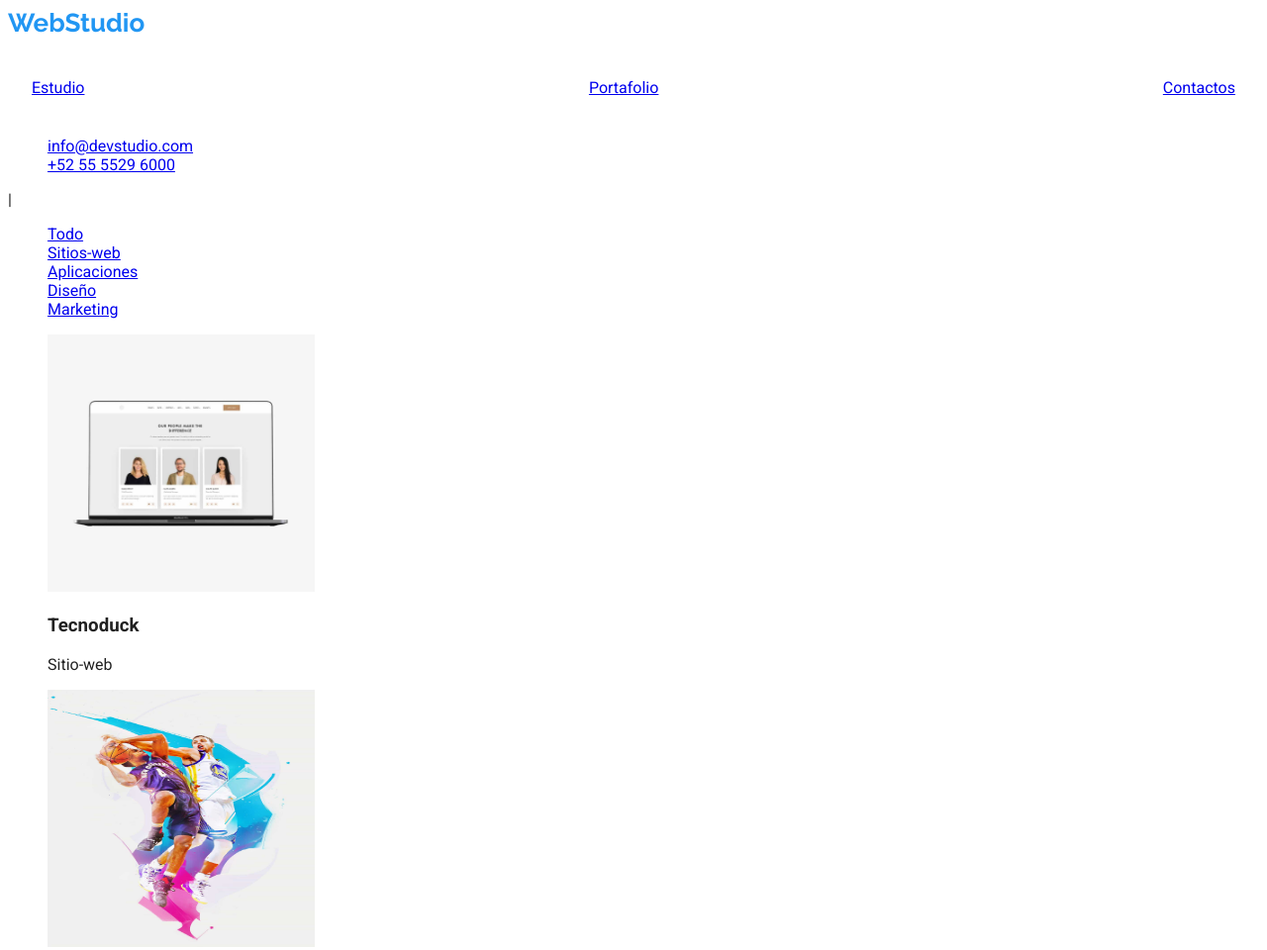
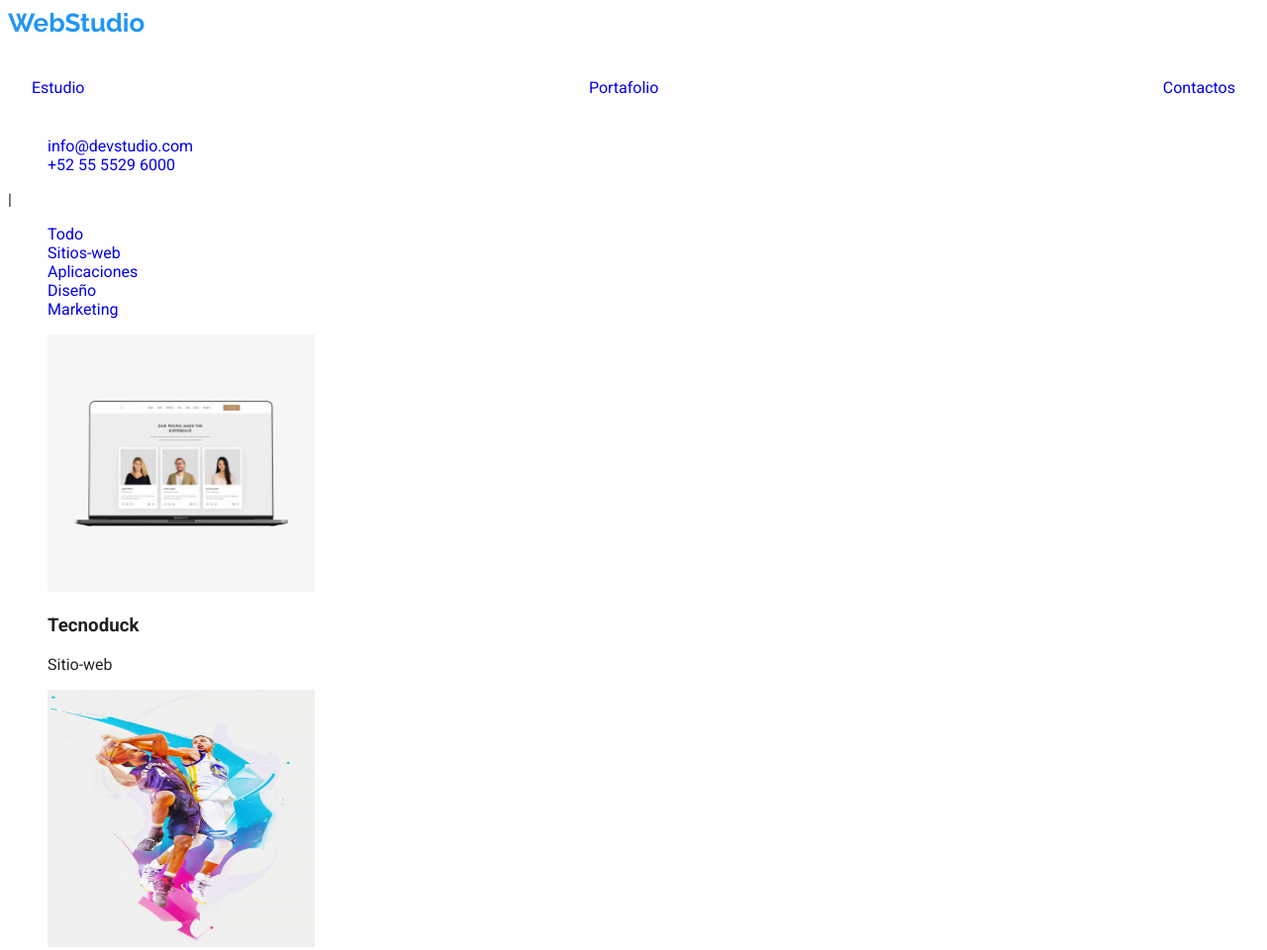
Before and after one commit to Proximacentaurion/goit-markup-hw-02, a plain HTML site: page portafolio.html in a window 1280 px wide. Shown: the top 960 px of the page at 99% size. Drawn offline with Linux system fonts and the light colour scheme.

Commit message:
Se quita el subrayado de los botones y se agrega un cambio de color
Se quita el subrayado de los botones y se agrega un cambio de color

```diff
--- a/css/styles.css
+++ b/css/styles.css
@@ -8,6 +8,15 @@ body {
   padding: 24px;
   justify-content: space-between;
   align-items: center;
+}
+
+/* Para eliminar el subrayado en los enlaces de la barra de navegación */
+.nav-link {
+  text-decoration: none;
+}
+
+.nav-link:hover{
+  color: #1565C0;
 }
 
 /* Estilos para los botones en lugar de enlaces */
@@ -23,6 +32,7 @@ body {
   color: #2196F3;
   cursor: pointer;
 }
+
 
 /* Cambio de color al pasar el cursor sobre los botones */
 .barra button:hover {
--- a/portafolio.html
+++ b/portafolio.html
@@ -17,25 +17,25 @@
     <nav>
       <a class="logo" href="#">WebStudio</a>
       <ul class="barra">
-        <li class="linkbarra"><a href="index.html">Estudio</a></li>
-        <li class="linkbarra"><a href="portafolio.html">Portafolio</a></li>
-        <li class="linkbarra"><a href="#">Contactos</a></li>
+        <li class="linkbarra"><a href="index.html" class="nav-link">Estudio</a></li>
+        <li class="linkbarra"><a href="portafolio.html" class="nav-link">Portafolio</a></li>
+        <li class="linkbarra"><a href="#" class="nav-link">Contactos</a></li>
       </ul>
     </nav>
     <ul>
-      <li><a href="#">info@devstudio.com</a></li>
-      <li><a href="#">+52 55 5529 6000</a></li>
+      <li><a href="#" class="nav-link">info@devstudio.com</a></li>
+      <li><a href="#" class="nav-link">+52 55 5529 6000</a></li>
     </ul>
   </header>|
 
 <!----------------------------------Barra de botones--------------------------------->
 
   <ul class="barraBotones">
-    <li class="linkbarrabot"><a href="#">Todo</a></li>
-    <li class="linkbarrabot"><a href="#">Sitios-web</a></li>
-    <li class="linkbarrabot"><a href="#">Aplicaciones</a></li>
-    <li class="linkbarrabot"><a href="#">Diseño</a></li>
-    <li class="linkbarrabot"><a href="#">Marketing</a></li>
+    <li class="linkbarrabot"><a href="#" class="nav-link">Todo</a></li>
+    <li class="linkbarrabot"><a href="#" class="nav-link">Sitios-web</a></li>
+    <li class="linkbarrabot"><a href="#" class="nav-link">Aplicaciones</a></li>
+    <li class="linkbarrabot"><a href="#" class="nav-link">Diseño</a></li>
+    <li class="linkbarrabot"><a href="#" class="nav-link">Marketing</a></li>
   </ul>
 
   <main>
```
Also changed, not shown: index.html (+5 -5 lines).
